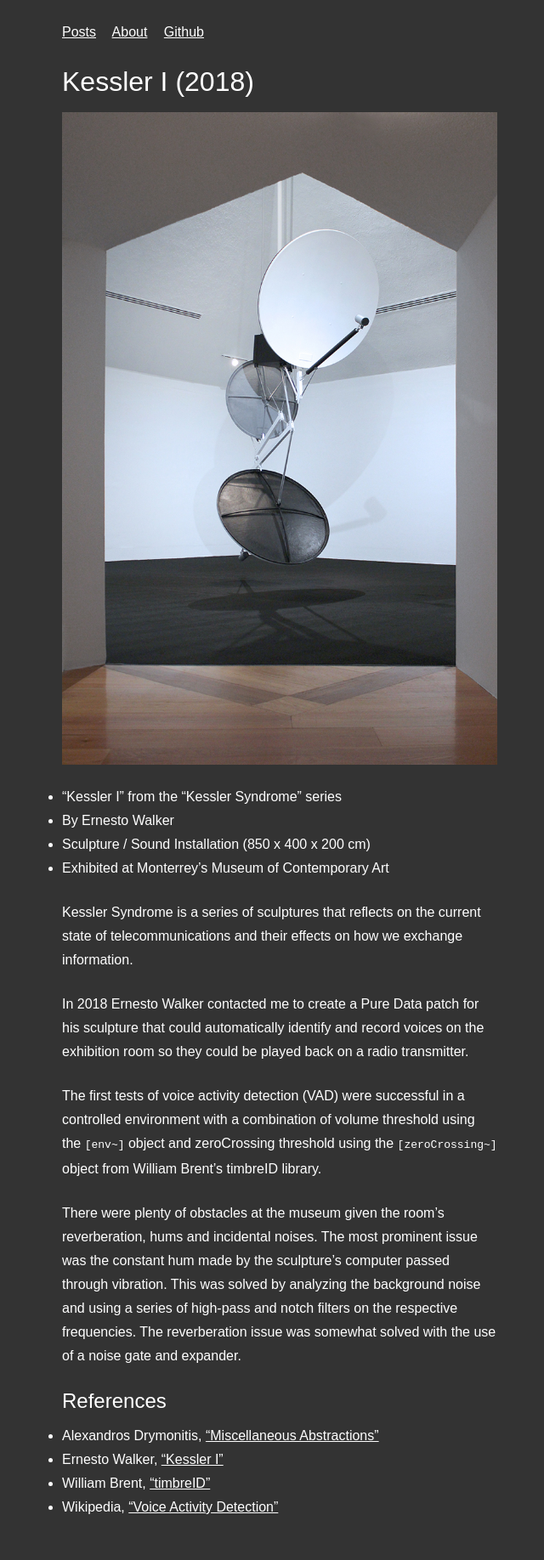
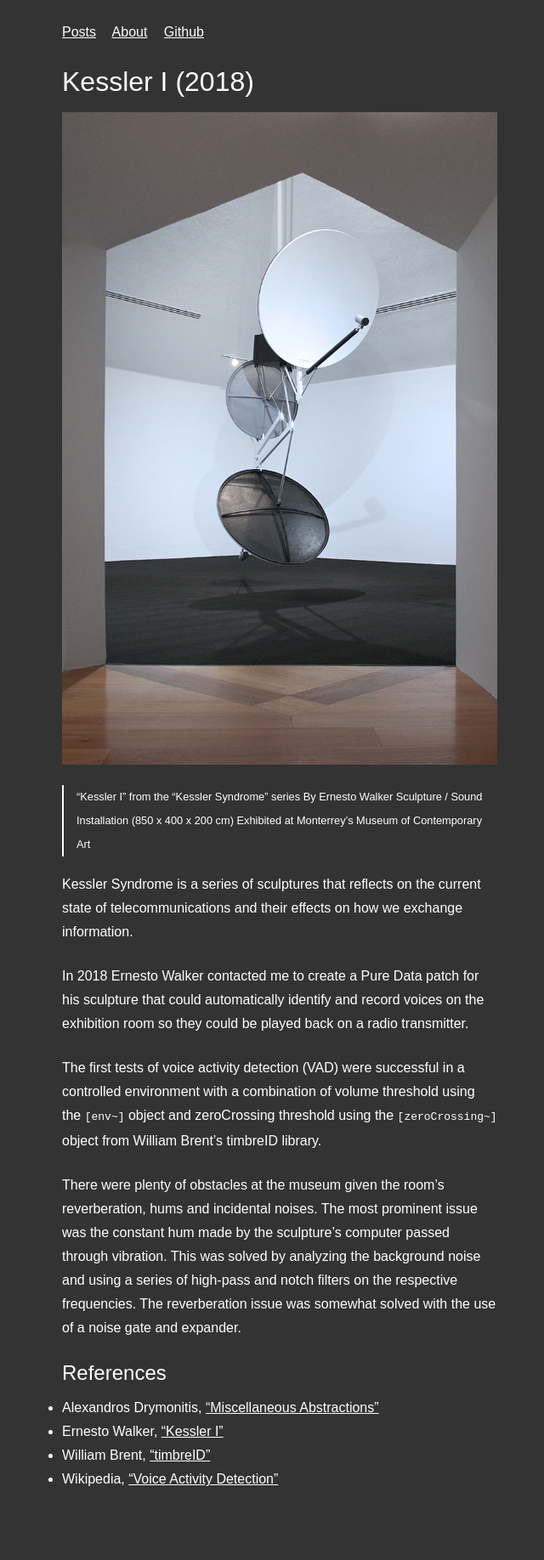
Before and after one commit to MikeMorenoAudio/mikemorenoaudio.github.io, a Jekyll site: the page built from _posts/2019-08-06-sound-installation-–-kessler-i.md, in a window 1280 px wide. Shown: the whole page at 85% size, without its empty margins (311-951 px from the left). Built offline with Jekyll 4.4.1, drawn with Linux system fonts in a browser that asks for light colours; nearby versions of some CDN libraries; some web fonts are replaced; after the commit the page ends 1803 px from its top, so only the background shows below that.

```diff
--- a/_posts/2019-08-06-sound-installation-–-kessler-i.md
+++ b/_posts/2019-08-06-sound-installation-–-kessler-i.md
@@ -6,10 +6,10 @@ tags: portfolio
 
 ![Kessler I](/assets/images/2019-08-06-kessler-i.jpg)
 
-* "Kessler I" from the "Kessler Syndrome" series
-* By Ernesto Walker
-* Sculpture / Sound Installation (850 x 400 x 200 cm)
-* Exhibited at Monterrey’s Museum of Contemporary Art
+> "Kessler I" from the "Kessler Syndrome" series
+> By Ernesto Walker
+> Sculpture / Sound Installation (850 x 400 x 200 cm)
+> Exhibited at Monterrey’s Museum of Contemporary Art
 
 Kessler Syndrome is a series of sculptures that reflects on the current state of telecommunications and their effects on how we exchange information.
 
```
